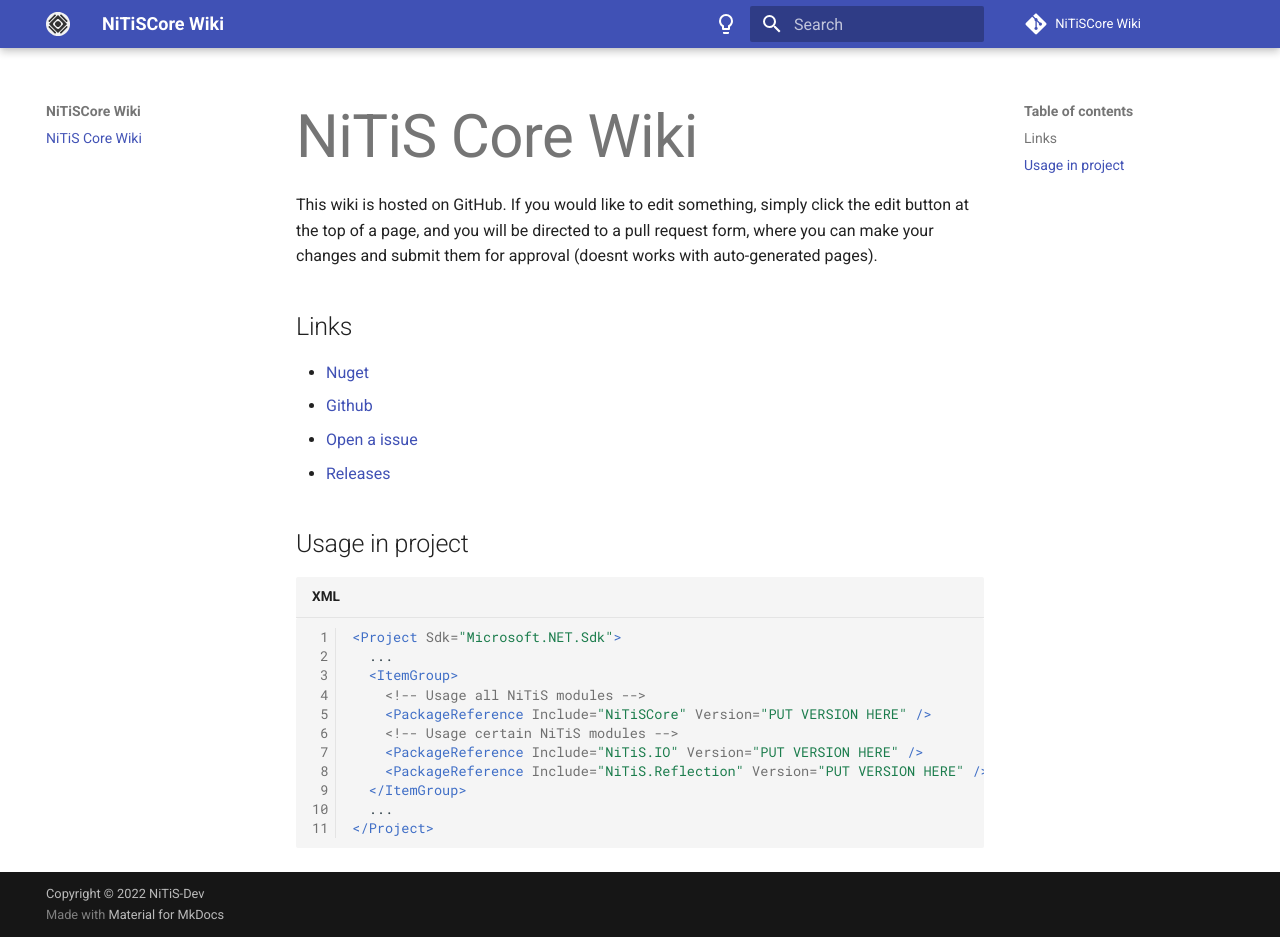
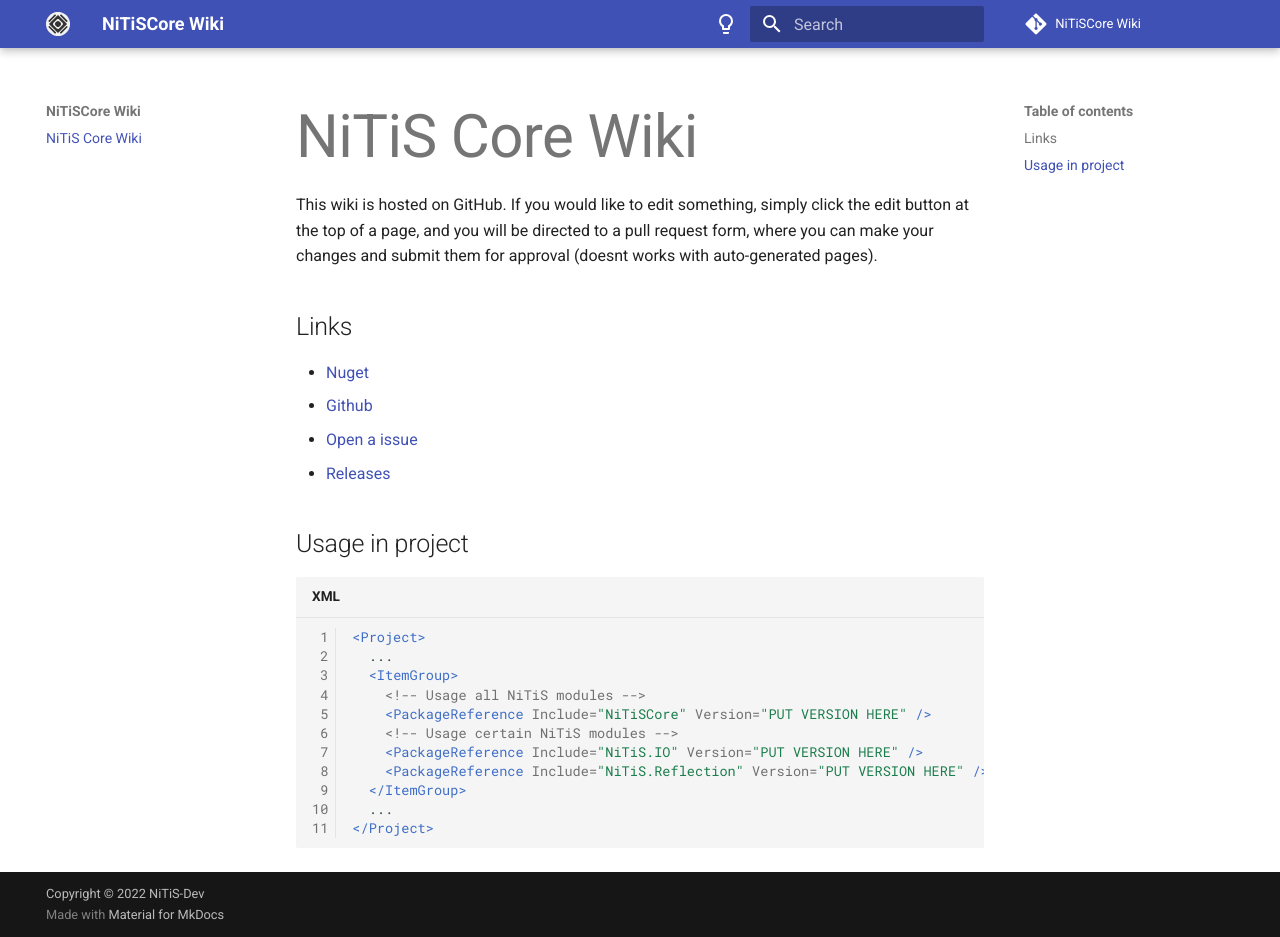
Before and after one commit to NiTiS-Dev/NiTiSLibsWiki, an MkDocs documentation site: the page built from docs/index.md, in a window 1280 px wide and 937 px high. Built offline with MkDocs 1.6.1 and Material for MkDocs 9.7.7, drawn with Linux system fonts in a browser that asks for light colours; comment, search, counter and statistics services are not loaded.

Commit message:
Update index.md

````diff
--- a/docs/index.md
+++ b/docs/index.md
@@ -11,7 +11,7 @@
 + [Releases](https://github.com/NiTiS-Dev/NiTiSCore/releases)
 ## Usage in project
 ```xml
-<Project Sdk="Microsoft.NET.Sdk">
+<Project>
   ...
   <ItemGroup>
     <!-- Usage all NiTiS modules -->
````
